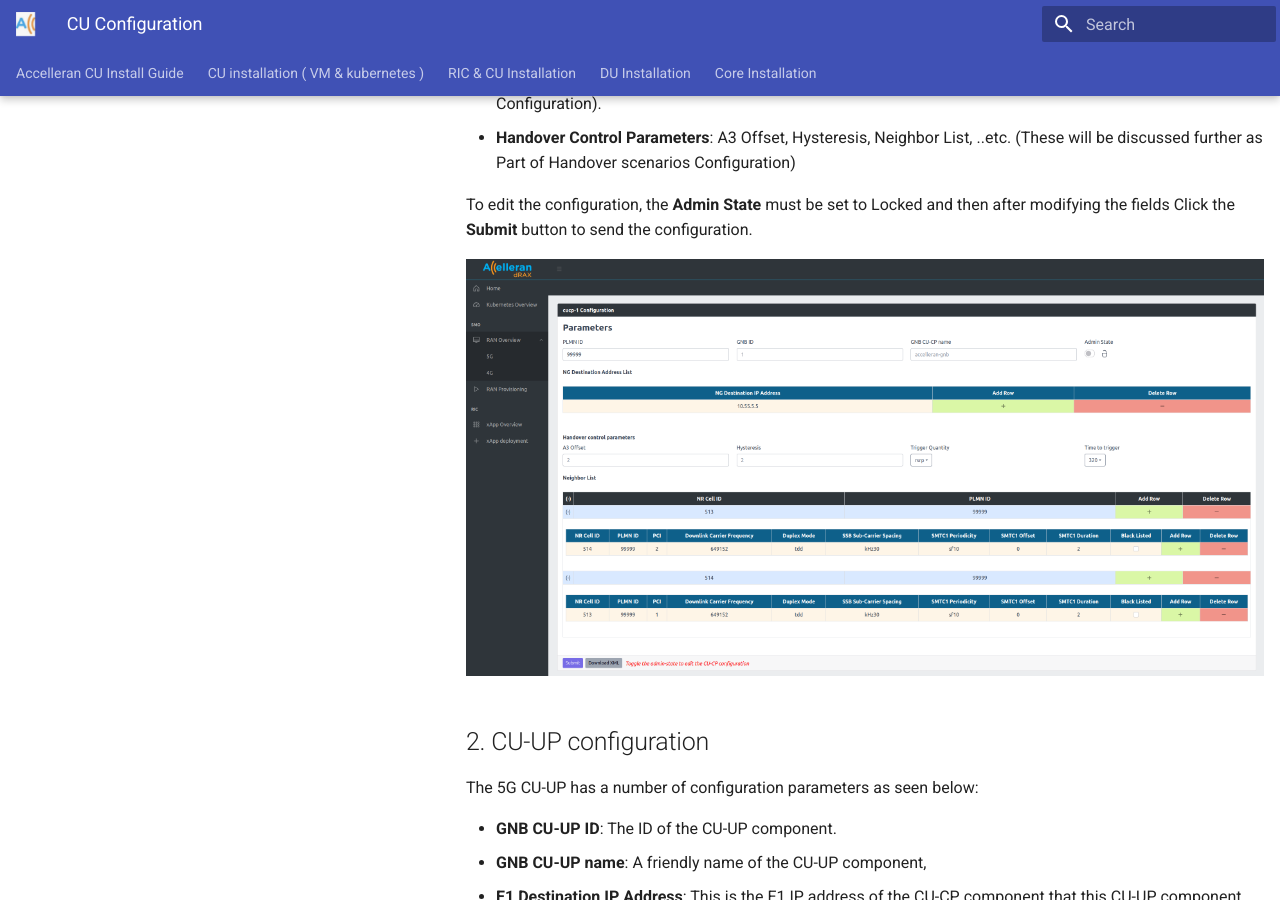
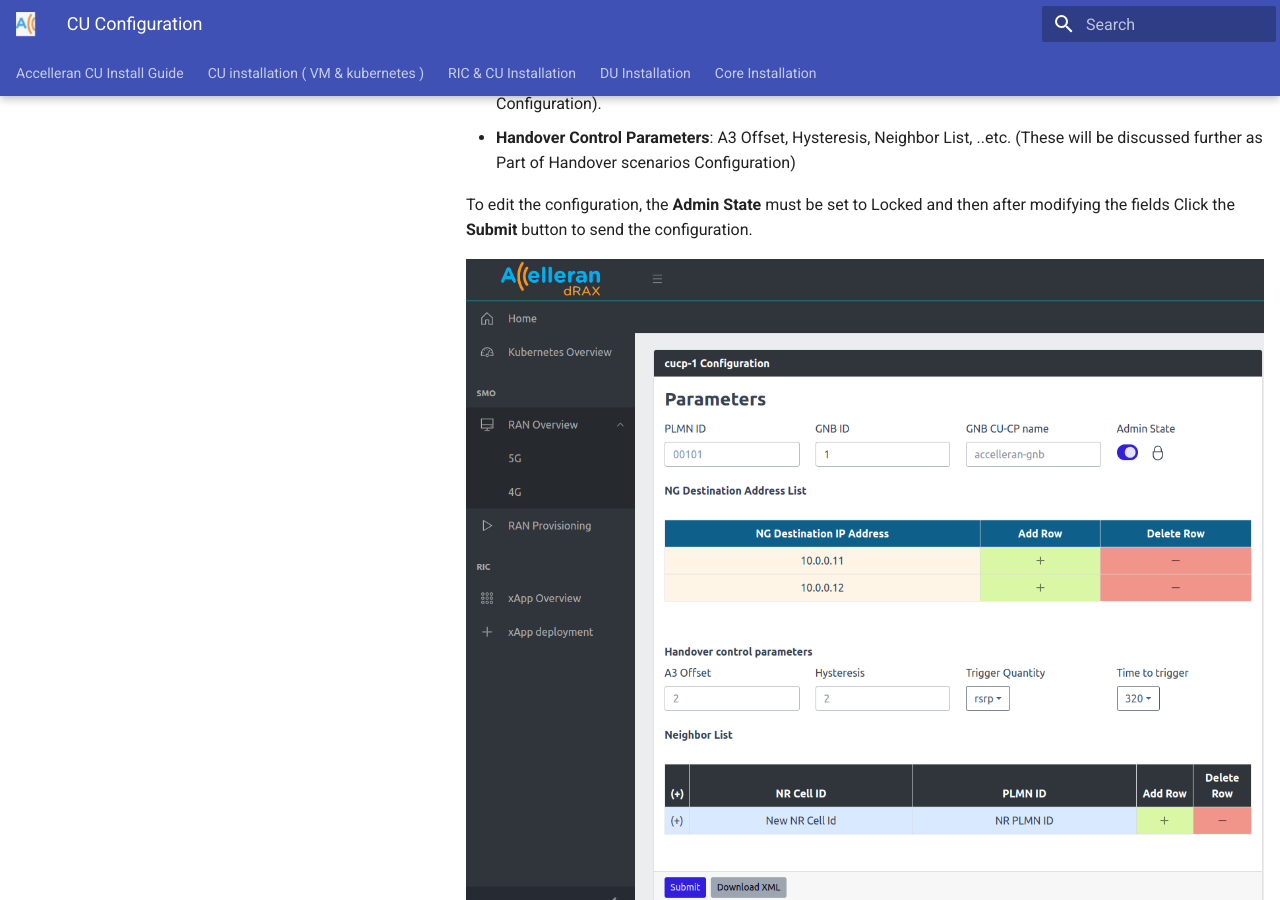
Before and after one commit to accelleran/drax-docs, an MkDocs documentation site: the page built from docs/op-guide/cu-configuration/index.md, in a window 1280 px wide and 900 px high, scrolled down 817 px. Built offline with MkDocs 1.6.1 and Material for MkDocs 9.7.7, drawn with Linux system fonts in a browser that asks for light colours; the version menu is left out.

Commit message:
2022.4.0
changed images

```diff
--- a/docs/op-guide/cu-configuration/index.md
+++ b/docs/op-guide/cu-configuration/index.md
@@ -25,7 +25,7 @@ The 5G CU-CP components have a number of parameters that you can set as can be s
 To edit the configuration, the **Admin State** must be set to Locked and then after modifying the fields Click the **Submit** button to send the configuration.
 
 <p align="center">
-  <img src="cu_cp_configuration.png">
+  <img src="../mocn-and-slicing/mocn_example_cu_cp_config.png">
 </p>
 
 ## 2. CU-UP configuration
@@ -38,7 +38,7 @@ The 5G CU-UP has a number of configuration parameters as seen below:
 - **Supported PLMN Slices**: Expand the table by clicking the (+) sign. This will include the PLMNIDs and the slices that can be handled by this CU-UP. Each slice is defined by the Slice Type and Slice Differentiator. (This will be discussed further as part of the MOCN and slicing scenarios configuration)
 
 <p align="center">
-  <img src="cu_up_configuration.png">
+  <img src="../mocn-and-slicing/mocn_example_cu_up_config.png">
 </p>
 
 **IMPORTANT**  Do not attempt to modify slices and PLMNs unless you are aware of the target Scenario you want to achieve: slice configuration and multiple PLMN (MOCN) configurations are rather complex to handle and require that CU, DU and Core are configured coherently in order for such Scenarios to be functional. We recommend to consult the relative sections of this document and contact your Core Network Supplier and Accelleran to tailor a solution for your specific case.
```
